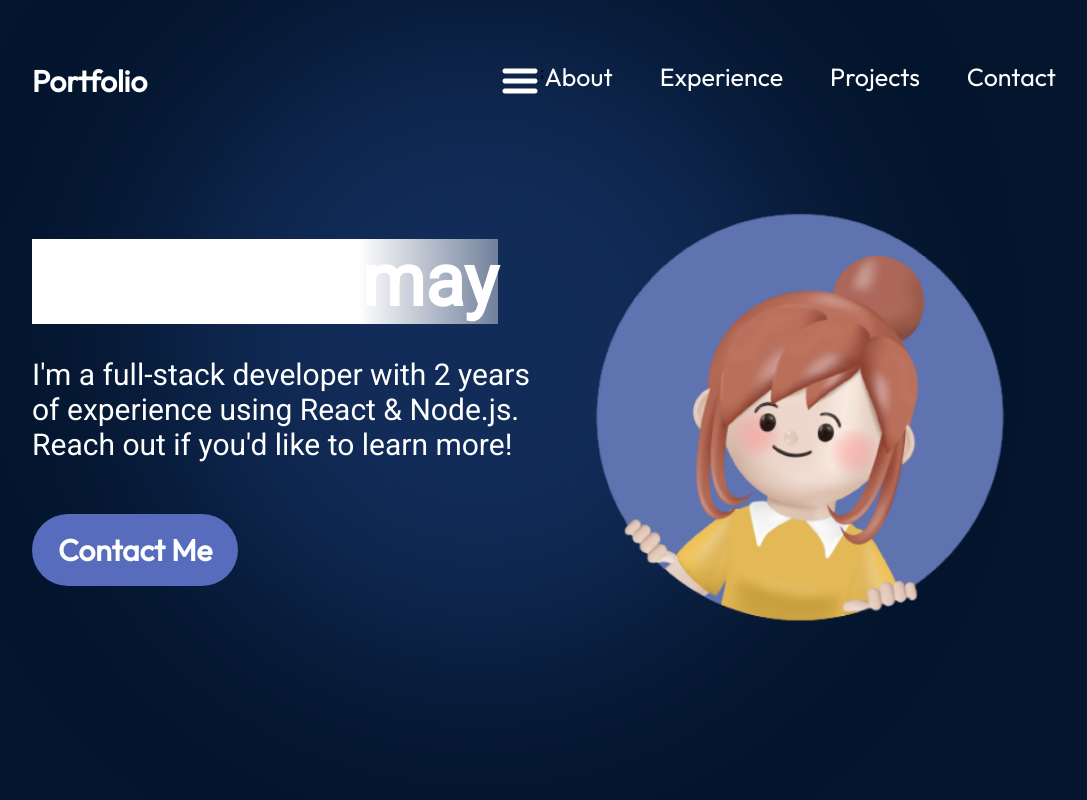
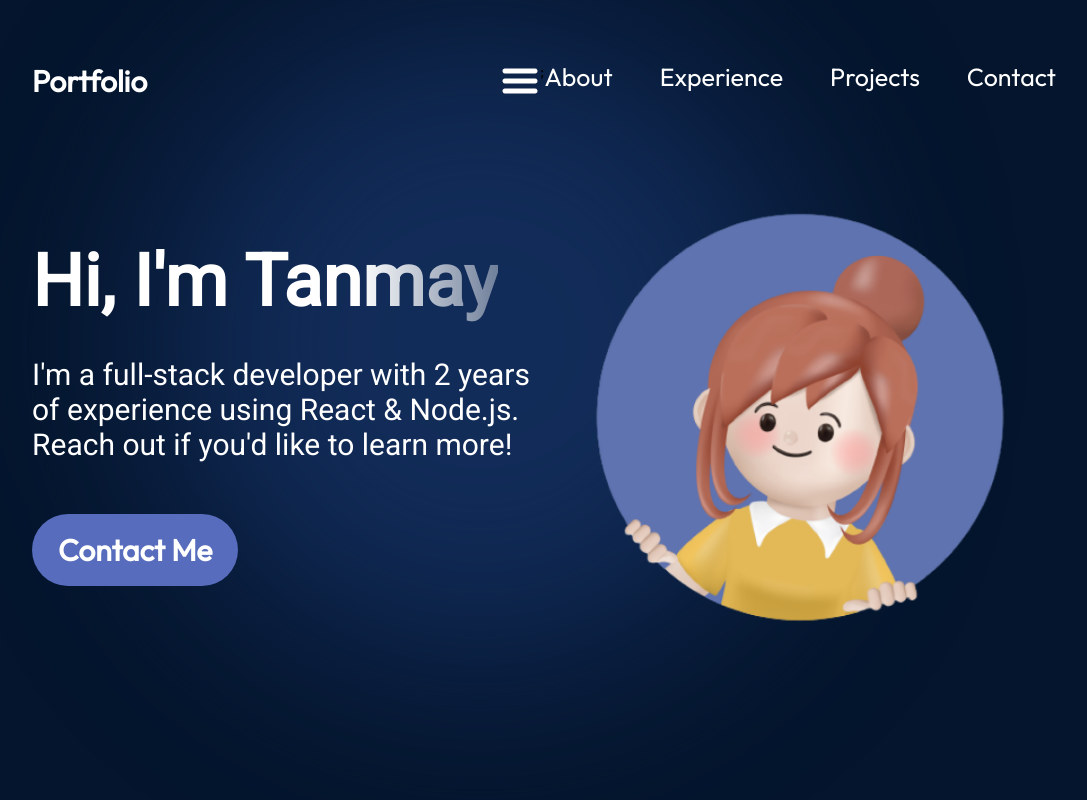
Before and after one commit to tanmayj2004/Portfolio, a React (Vite) app: page / in a window 1280 px wide. Shown: the top 800 px of the page, without its empty margins (96-1183 px from the left). Built offline with nearby package versions, Linux system fonts and the light colour scheme.

Commit message:
Update Hero.module.css

```diff
--- a/src/components/Hero/Hero.module.css
+++ b/src/components/Hero/Hero.module.css
@@ -25,7 +25,8 @@
     background: linear-gradient(90deg,
     rgba(255 , 255, 255, 1)70%,
     rgba(255,255,255,0)120%);
-
+    -webkit-text-fill-color:transparent;
+    -webkit-background-clip:text;
 }
 .description{
     font-size: 30px;
```
